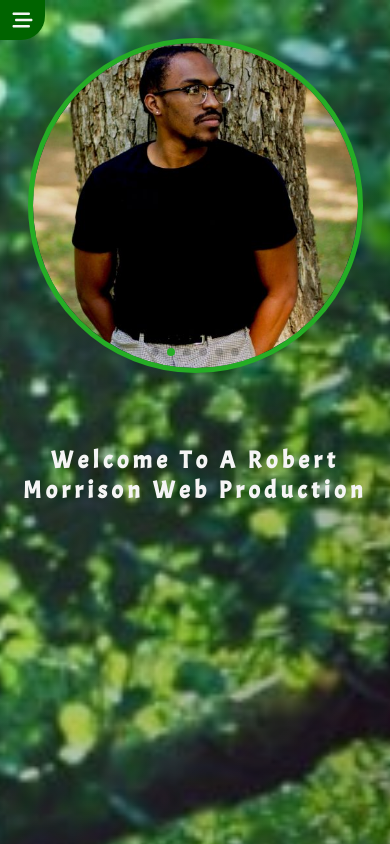
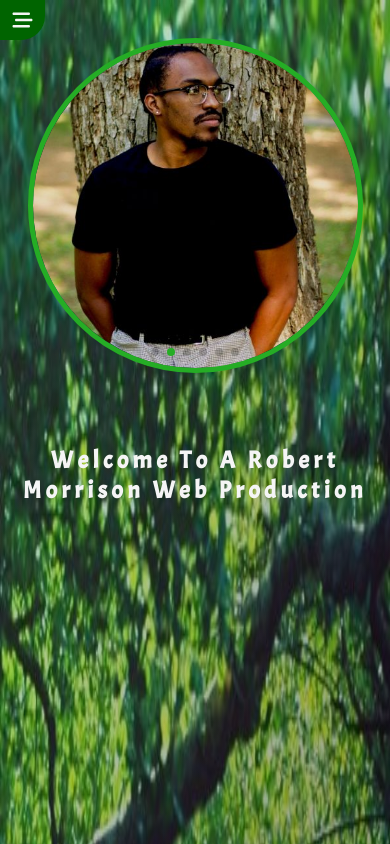
Before and after one commit to rob-botics/Portfolio-Project, a Next.js app: page / in a window 390 px wide. Shown: the top 844 px of the page. Built offline with nearby package versions, Linux system fonts and the light colour scheme.

Commit message:
BG Mobile Update 1.1

```diff
--- a/src/app/styles/portfolio.css
+++ b/src/app/styles/portfolio.css
@@ -1073,17 +1073,9 @@ to {
 }
 @media screen and (max-width: 450px) {
     body {
-        user-select: none;
-        position: relative;
         margin: 0;
-        transition: 1s ease;
-
+        min-height: -webkit-fill-available;
         background-image: var(--bg-img-mobile);
-        background-size: cover;
-        background-position: center center;
-        background-repeat: no-repeat;
-        background-attachment: scroll; /* fallback for mobile */
-        background-blend-mode: multiply;
     }
 
     .headshot{width: 325px; height: 325px;}
```
